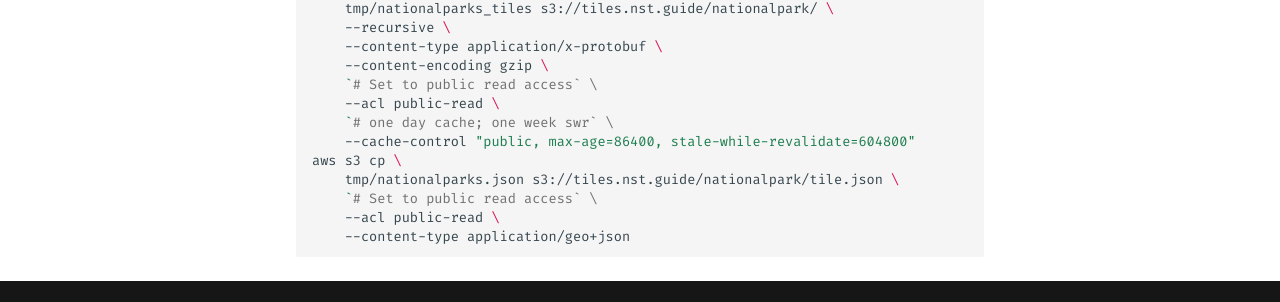
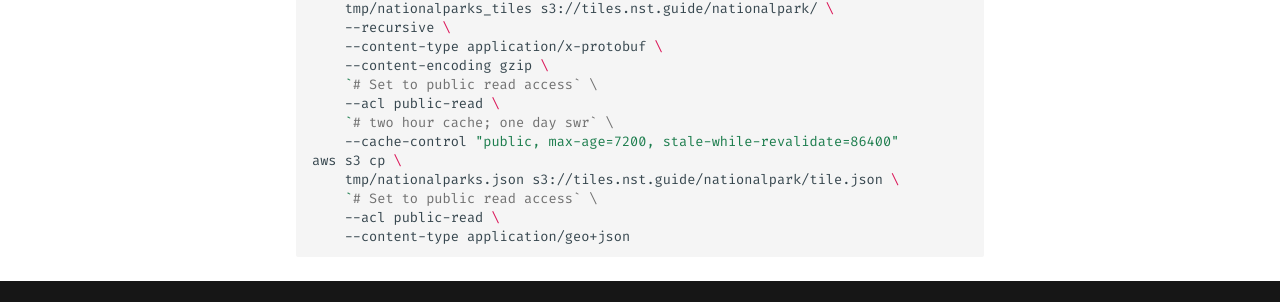
Before and after one commit to nst-guide/data, an MkDocs documentation site: the page built from docs/src/cli/quickstart/national_parks.md, in a window 1280 px wide and 900 px high, scrolled down 904 px. Shown: the part 555-857 px from the top of the window. Built offline with MkDocs 1.6.1 and Material for MkDocs 9.7.7, drawn with Linux system fonts in a browser that asks for light colours; comment, search, counter and statistics services are not loaded.

Commit message:
Reduce suggested cache time to 2 hours

```diff
--- a/docs/src/cli/quickstart/national_parks.md
+++ b/docs/src/cli/quickstart/national_parks.md
@@ -69,8 +69,8 @@
     --content-encoding gzip \
     `# Set to public read access` \
     --acl public-read \
-    `# one day cache; one week swr` \
-    --cache-control "public, max-age=86400, stale-while-revalidate=604800"
+    `# two hour cache; one day swr` \
+    --cache-control "public, max-age=7200, stale-while-revalidate=86400"
 aws s3 cp \
     tmp/nationalparks.json s3://tiles.nst.guide/nationalpark/tile.json \
     `# Set to public read access` \
```
Also changed, not shown: docs/src/cli/quickstart/national_forests.md (+2 -2 lines).
